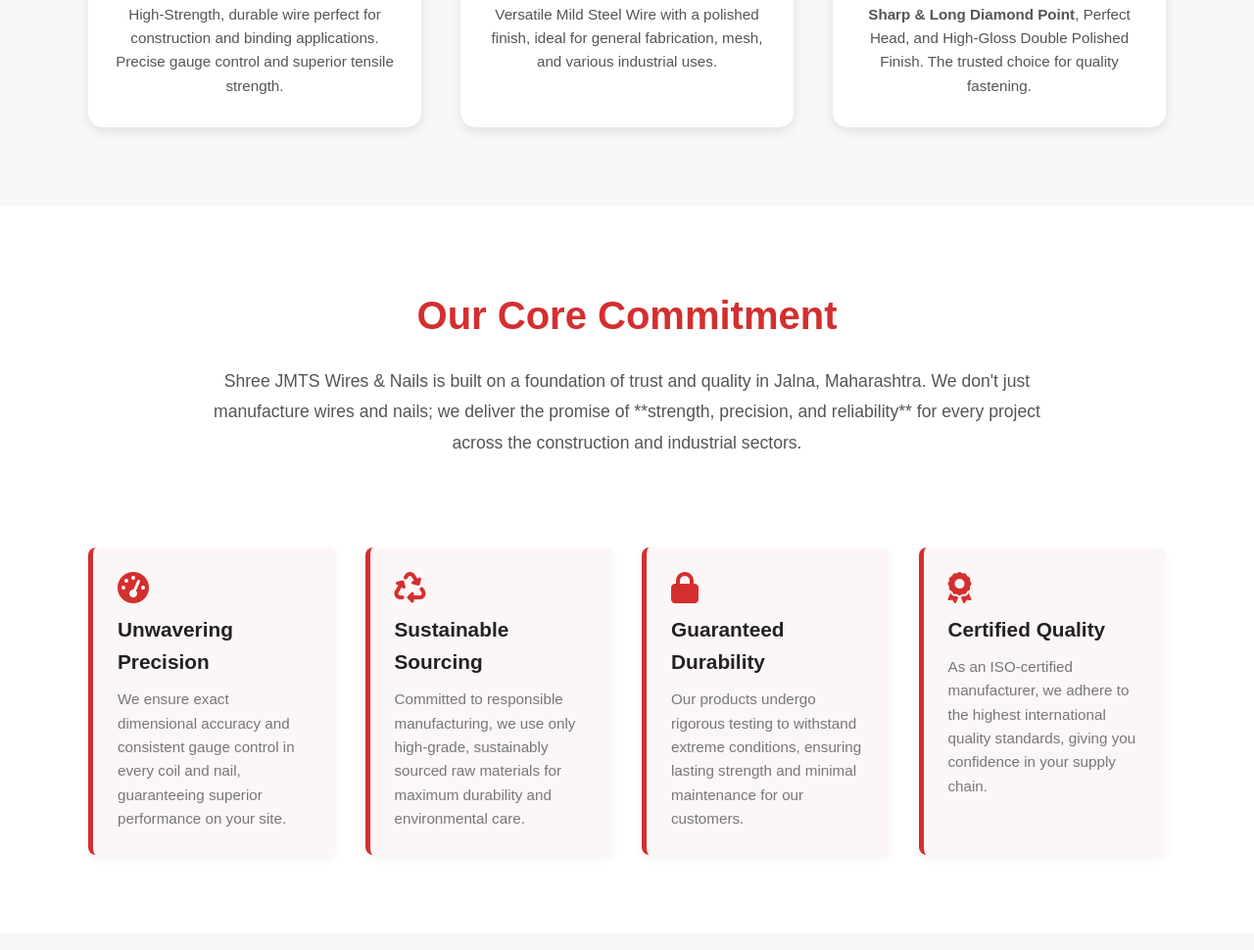
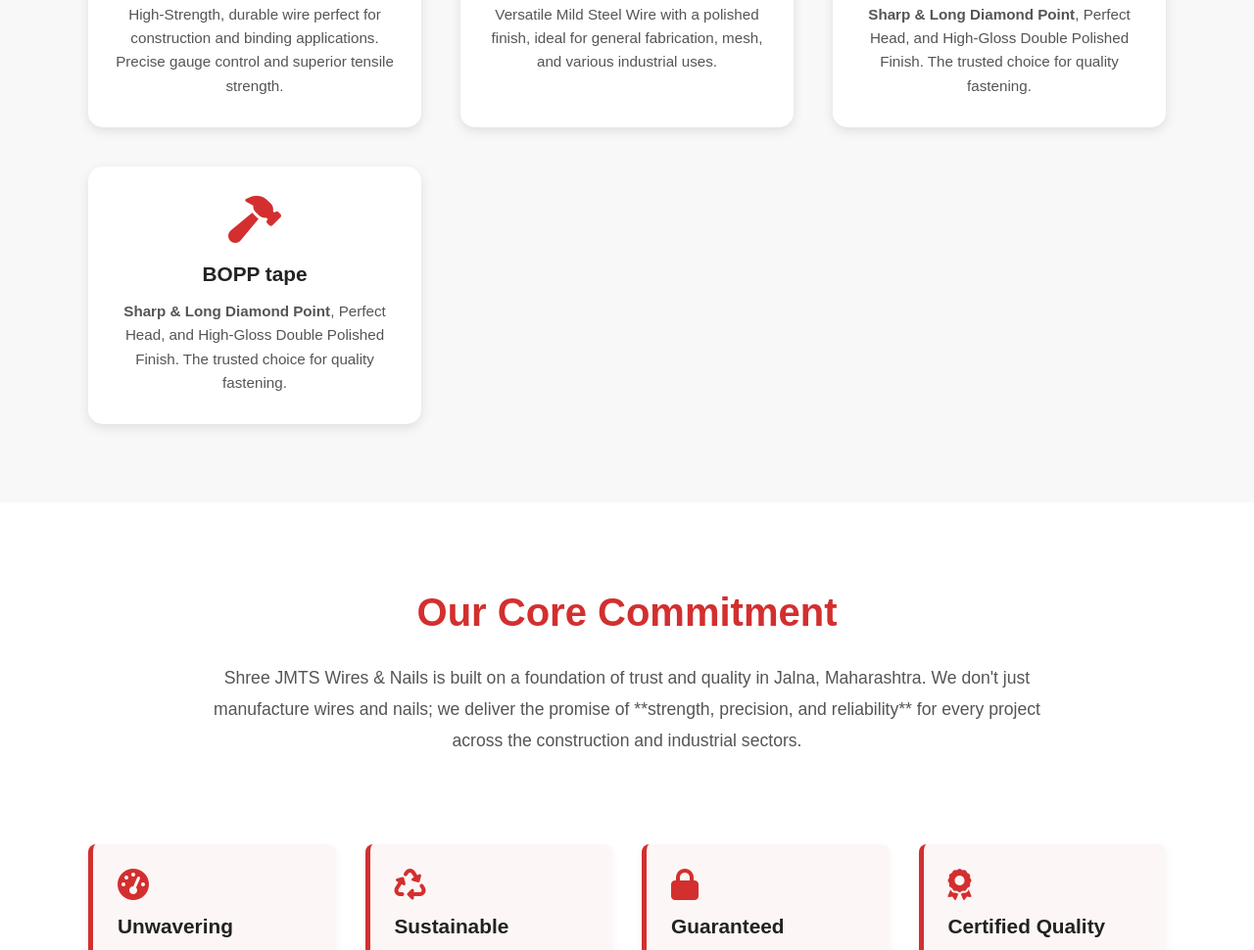
Before and after one commit to Adiaj449/wiresandnails, a plain HTML site: page index.html in a window 1280 px wide. Shown: the part 1120-2090 px from the top of the page at 98% size. Drawn offline with Linux system fonts and the light colour scheme.

Commit message:
Updatin index.html

```diff
--- a/index.html
+++ b/index.html
@@ -52,6 +52,11 @@
         <p><strong>Sharp & Long Diamond Point</strong>, Perfect Head, and High-Gloss Double Polished Finish. The trusted choice for quality fastening.</p>
       </div>
 
+      <div class="product">
+        <div class="product-icon"><i class="fa-solid fa-hammer"></i></div>
+        <h3>BOPP tape</h3>
+        <p><strong>Sharp & Long Diamond Point</strong>, Perfect Head, and High-Gloss Double Polished Finish. The trusted choice for quality fastening.</p>
+      </div>
     </div>
   </section>
 
```
